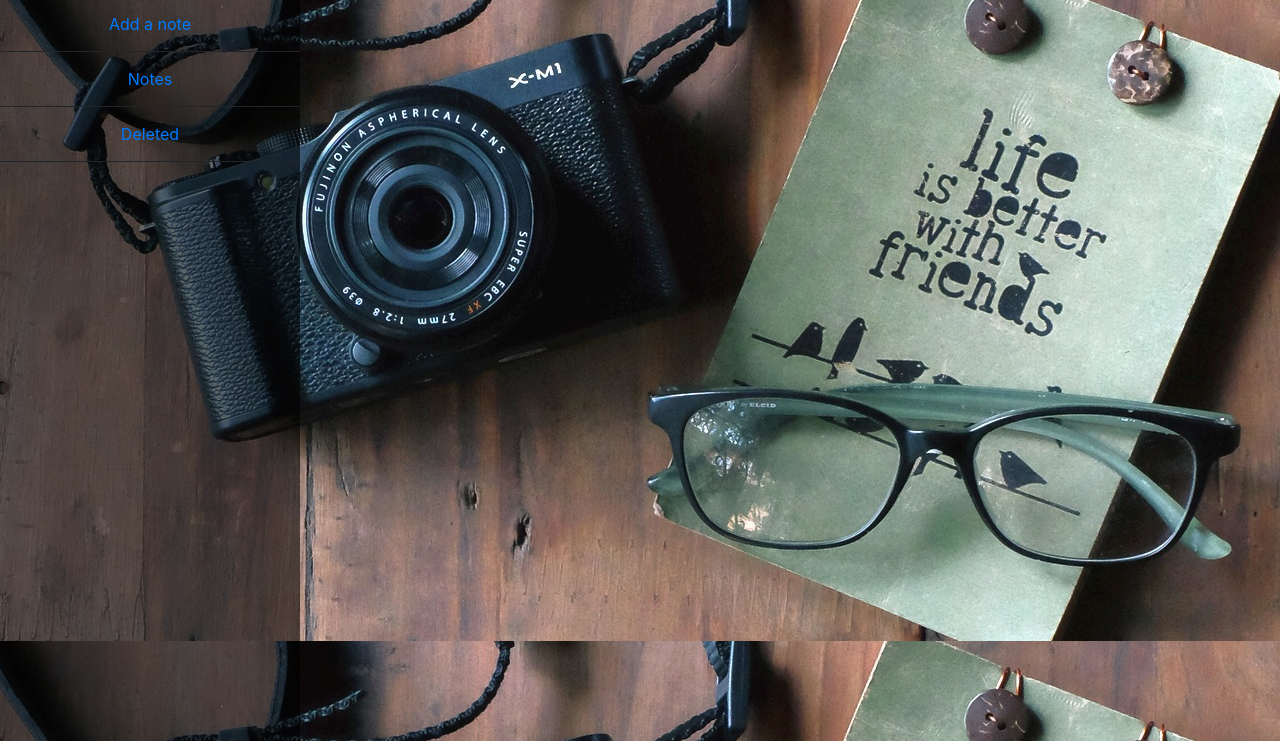
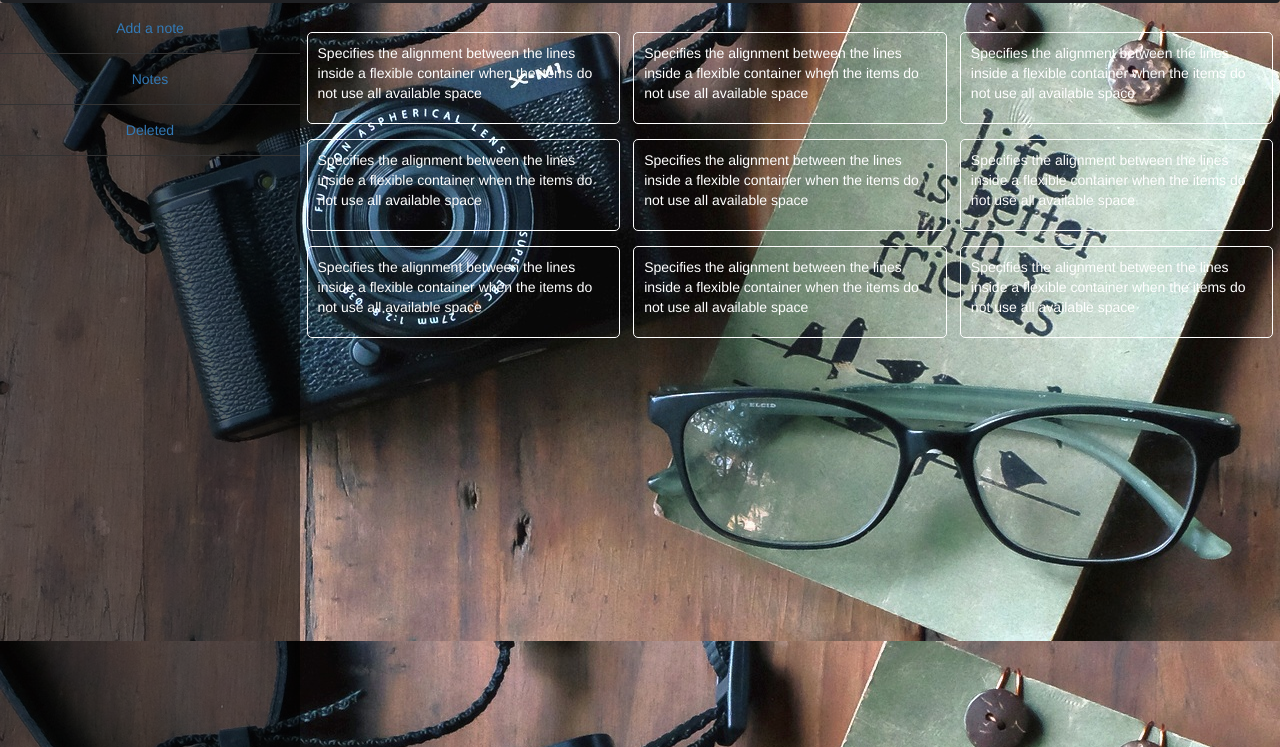
Before and after one commit to anibilthare/SuperNote, a plain HTML site: page public/index.html in a window 1280 px wide. Shown: the part 59-806 px from the top of the page. Drawn offline with nearby package versions, Linux system fonts and the light colour scheme.

Commit message:
Added note template with flexbox

```diff
--- a/public/index.html
+++ b/public/index.html
@@ -5,12 +5,18 @@
     <meta name="viewport" content="width=device-width, initial-scale=1.0">
     <meta http-equiv="X-UA-Compatible" content="ie=edge">
     <link rel="stylesheet" href="./bootstrap.min.css">
+    <link rel="stylesheet" href="https://www.w3schools.com/w3css/4/w3.css">
+
     <link rel="stylesheet" href="./style.css">
     <script src="bootstrap.min.js"></script>
-    <link rel="stylesheet" href="https://cdnjs.cloudflare.com/ajax/libs/font-awesome/4.7.0/css/font-awesome.min.css">
+   <link rel="stylesheet" href="https://cdnjs.cloudflare.com/ajax/libs/font-awesome/4.7.0/css/font-awesome.min.css">
+   <link rel="stylesheet" href="https://maxcdn.bootstrapcdn.com/bootstrap/3.4.1/css/bootstrap.min.css">
+   <script src="https://ajax.googleapis.com/ajax/libs/jquery/3.4.1/jquery.min.js"></script>
+   <script src="https://maxcdn.bootstrapcdn.com/bootstrap/3.4.1/js/bootstrap.min.js"></script>
+    <!-- <script src="https://maxcdn.bootstrapcdn.com/bootstrap/4.0.0/js/bootstrap.min.js"
+     integrity="sha384-JZR6Spejh4U02d8jOt6vLEHfe/JQGiRRSQQxSfFWpi1MquVdAyjUar5+76PVCmYl" crossorigin="anonymous"></script>
     <script src="https://code.jquery.com/jquery-3.2.1.slim.min.js" integrity="sha384-KJ3o2DKtIkvYIK3UENzmM7KCkRr/rE9/Qpg6aAZGJwFDMVNA/GpGFF93hXpG5KkN" crossorigin="anonymous"></script>
-    <script src="https://cdnjs.cloudflare.com/ajax/libs/popper.js/1.12.9/umd/popper.min.js" integrity="sha384-ApNbgh9B+Y1QKtv3Rn7W3mgPxhU9K/ScQsAP7hUibX39j7fakFPskvXusvfa0b4Q" crossorigin="anonymous"></script>
-    <script src="https://maxcdn.bootstrapcdn.com/bootstrap/4.0.0/js/bootstrap.min.js" integrity="sha384-JZR6Spejh4U02d8jOt6vLEHfe/JQGiRRSQQxSfFWpi1MquVdAyjUar5+76PVCmYl" crossorigin="anonymous"></script>
+    <script src="https://cdnjs.cloudflare.com/ajax/libs/popper.js/1.12.9/umd/popper.min.js" integrity="sha384-ApNbgh9B+Y1QKtv3Rn7W3mgPxhU9K/ScQsAP7hUibX39j7fakFPskvXusvfa0b4Q" crossorigin="anonymous"></script> -->
     <title>Web app</title>
 </head>
 <body>
@@ -42,6 +48,41 @@
         </aside>
         <div class="content">
 
+            <div class="content-main">
+            <div class="content-section mt-4">
+                <p>	Specifies the alignment between the lines inside a flexible container when the items do not use all available space</p>
+            </div>
+            <div class="content-section mt-4">
+                <p>	Specifies the alignment between the lines inside a flexible container when the items do not use all available space</p>
+            </div>
+            <div class="content-section mt-4">
+                <p>	Specifies the alignment between the lines inside a flexible container when the items do not use all available space</p>
+            </div>
+
+            <div class="content-section mt-4">
+                <p>	Specifies the alignment between the lines inside a flexible container when the items do not use all available space</p>
+            </div>
+            <div class="content-section mt-4">
+                <p>	Specifies the alignment between the lines inside a flexible container when the items do not use all available space</p>
+            </div>
+            <div class="content-section mt-4">
+                <p>	Specifies the alignment between the lines inside a flexible container when the items do not use all available space</p>
+            </div>
+            <div class="content-section mt-4">
+                <p>	Specifies the alignment between the lines inside a flexible container when the items do not use all available space</p>
+            </div>
+            <div class="content-section mt-4">
+                <p>	Specifies the alignment between the lines inside a flexible container when the items do not use all available space</p>
+            </div>
+            <div class="content-section mt-4">
+                <p>	Specifies the alignment between the lines inside a flexible container when the items do not use all available space</p>
+            </div>
+
+
+
+        </div>
+
+
         </div>
     </div>
     <!-- <div class="xcx">
--- a/public/style.css
+++ b/public/style.css
@@ -15,7 +15,9 @@
 {
     color: lightgray !important;
 }
-
+.navbar{
+    margin-bottom:0px!important;
+}
 .searchbar
 {
     width: 30vh !important;
@@ -46,3 +48,21 @@
     border-bottom: solid;
     border-width: .5px;
 }
+
+.content-section{
+    border: 1px solid white;
+    border-radius: 5px;
+    width: 32%;
+}
+
+.content-main
+{
+    display: flex;
+    flex-wrap: wrap;
+    justify-content: space-around;
+    margin-top: 14px;
+}
+.content-section p{
+    color:white;
+    padding:10px 10px;
+}
```
